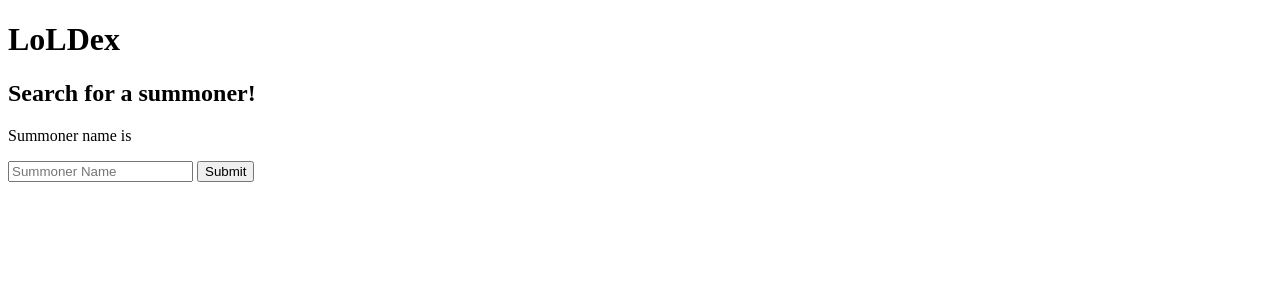
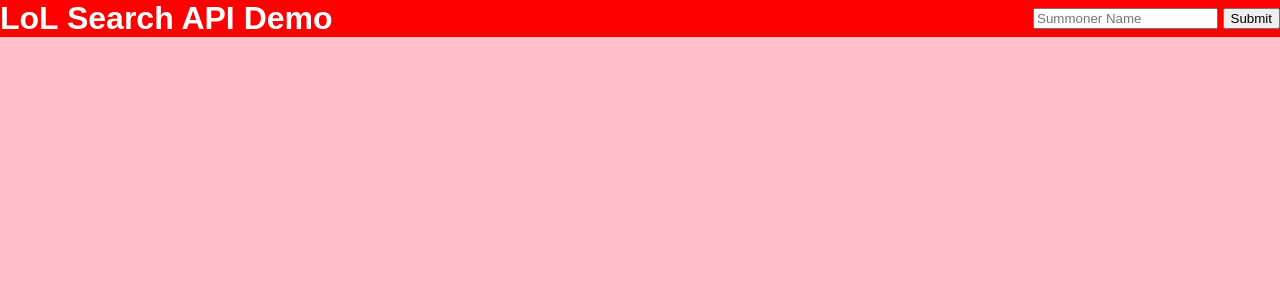
Before and after one commit to KristofferTroncoso/lol-search-api-demo, a Node server app: page / in a window 1280 px wide. Shown: the top 300 px of the page. Run offline with Node 20, Linux system fonts and the light colour scheme.

Commit message:
Create header partial
Created a header partial and moved custom stylesheet link into it.
Also moved header element with navbar into header partial.

```diff
--- a/app.js
+++ b/app.js
@@ -6,6 +6,7 @@ const request = require('request');
 const apikey = require('./apikey');
 
 app.use(bodyParser.urlencoded({extended: true}));
+app.use(express.static("public"));
 app.set('view engine', 'ejs');
 
 app.get('/', function(req, res) {
--- /dev/null
+++ b/public/custom.css
@@ -0,0 +1,20 @@
+* {
+    box-sizing: border-box;
+    margin: 0;
+}
+
+body {
+    font-family: sans-serif;
+    background: pink;
+    margin: 0 auto;
+    text-align: center;
+}
+
+header {
+    display: flex;
+    justify-content: space-between;
+    align-items: center;
+    background: red;
+    color: white;
+
+}
--- a/views/index.ejs
+++ b/views/index.ejs
@@ -1,16 +1,4 @@
-<!DOCTYPE html>
-<html lang='en-us'>
-    <head>
-        <title>LoLDex</title>
-    </head>
-    <body>
-        <h1>LoLDex</h1>
-        <h2>Search for a summoner!</h2>
-        <p>Summoner name is</p>
-        <form action="/" method="POST">
-            <label for="q">
-            <input type="search" id="q" name="q" placeholder="Summoner Name">
-            <input type="submit">
-        </form>
+<% include partials/header.ejs %>
+
     </body>
 </html>
--- /dev/null
+++ b/views/partials/header.ejs
@@ -0,0 +1,17 @@
+<!DOCTYPE html>
+<html lang="en-us">
+    <head>
+        <meta charset="utf-8">
+        <meta name="viewport" content="width=device-width, initial-scale=1">
+        <title>LoLDex</title>
+        <link rel="stylesheet" href="custom.css">
+    </head>
+    <body>
+        <header>
+            <h1>LoL Search API Demo</h1>
+            <form action="/" method="POST">
+                <label for="q">
+                <input type="search" id="q" name="q" placeholder="Summoner Name">
+                <input type="submit">
+            </form>
+        </header>
```
Also changed, not shown: views/summoner.ejs (+1 -38 lines).
